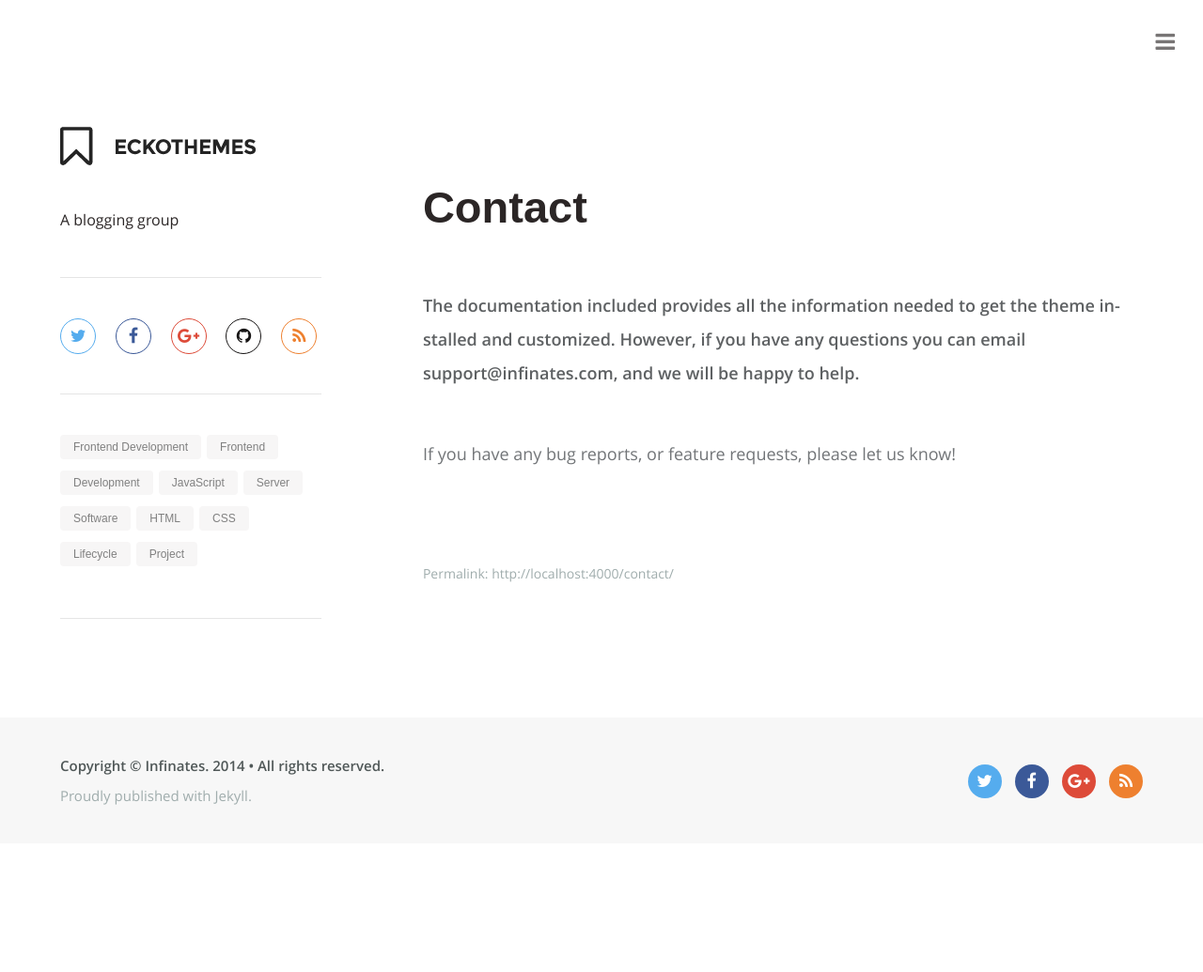
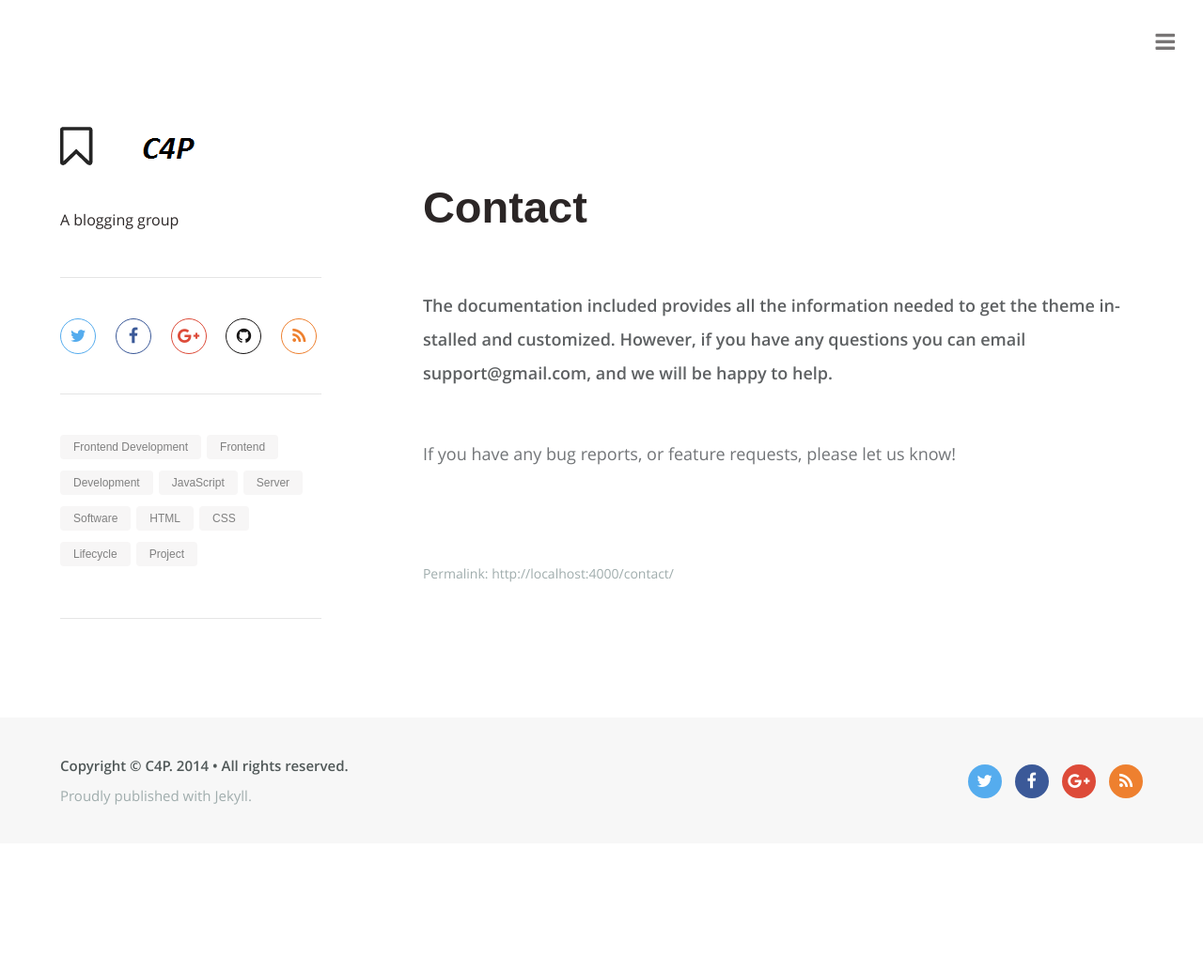
Before and after one commit to left-semi-join/coding4passion.github.io, a Jekyll site: the page built from contact.md, in a window 1280 px wide. Shown: the whole page at 94% size. Built offline with Jekyll 4.4.1, drawn with Linux system fonts in a browser that asks for light colours; nearby versions of some CDN libraries; some web fonts are replaced; Markdown is read by kramdown in place of the engine named in the settings.

Commit message:
Renaming some content

```diff
--- a/CNAME
+++ /dev/null
@@ -1 +0,0 @@
-infinates.com
--- a/_config.yml
+++ b/_config.yml
@@ -1,6 +1,6 @@
 exclude: [ "README.md", "package.json", "Gruntfile.js", "lib/src", "CNAME", "Gemfile", "Gemfile.lock", ".idea", "node_modules" ]
 
-name: "Infinates"
+name: "C4P"
 description: "A blogging group"
 
 url: "http://localhost:4000"
--- a/contact.md
+++ b/contact.md
@@ -4,6 +4,6 @@ postType: "featured, banner"
 layout: basePage
 ---
 
-The documentation included provides all the information needed to get the theme installed and customized. However, if you have any questions you can email support@infinates.com, and we will be happy to help.
+The documentation included provides all the information needed to get the theme installed and customized. However, if you have any questions you can email support@gmail.com, and we will be happy to help.
 
 If you have any bug reports, or feature requests, please let us know!
--- a/index.html
+++ b/index.html
@@ -1,5 +1,5 @@
 ---
-title: Infinates
+title: C4P
 layout: default
 ---
 
```
Also changed, not shown: package.json (+4 -4 lines), projects/wade.md (+1 -1 lines), Gemfile.lock, lib/assets/logo.png.
